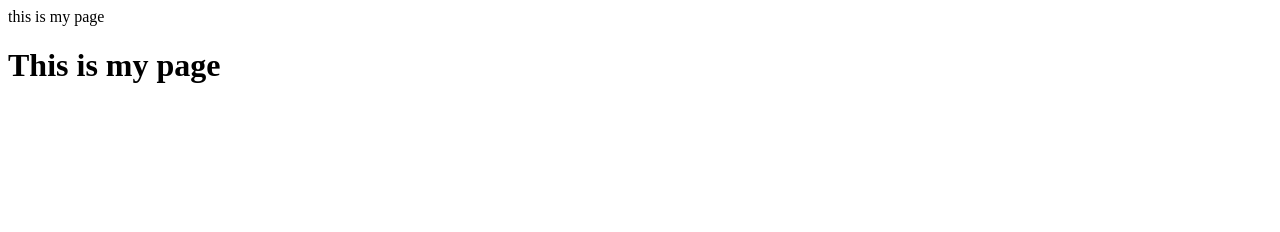
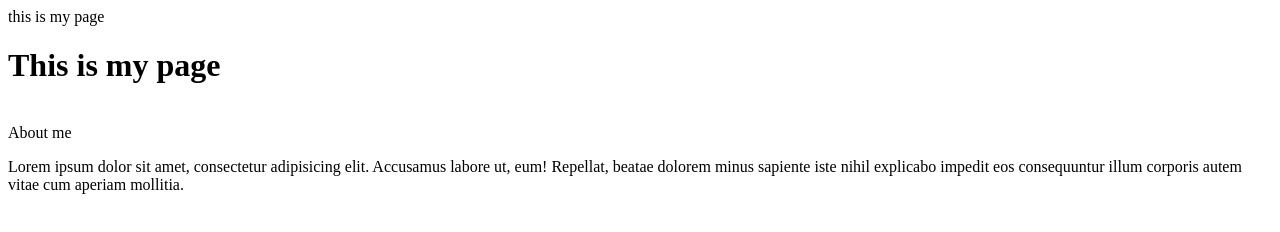
Before and after one commit to tiger2877/furry-rotary-phone, a plain HTML site: page index.html in a window 1280 px wide. Drawn offline with Linux system fonts and the light colour scheme.

Commit message:
added a new file

```diff
--- a/index.html
+++ b/index.html
@@ -2,6 +2,10 @@
     <head>this is my page</head>
     <body>
 <h1>This is my page</h1>
-
+<br>
+<section>About me
+<br />
+<p>Lorem ipsum dolor sit amet, consectetur adipisicing elit. Accusamus labore ut, eum! Repellat, beatae dolorem minus sapiente iste nihil explicabo impedit eos consequuntur illum corporis autem vitae cum aperiam mollitia.</p>
+</section>
     </body>
 </html>
```
Also changed, not shown: assets/css/reset.css (added), 1 other file.
